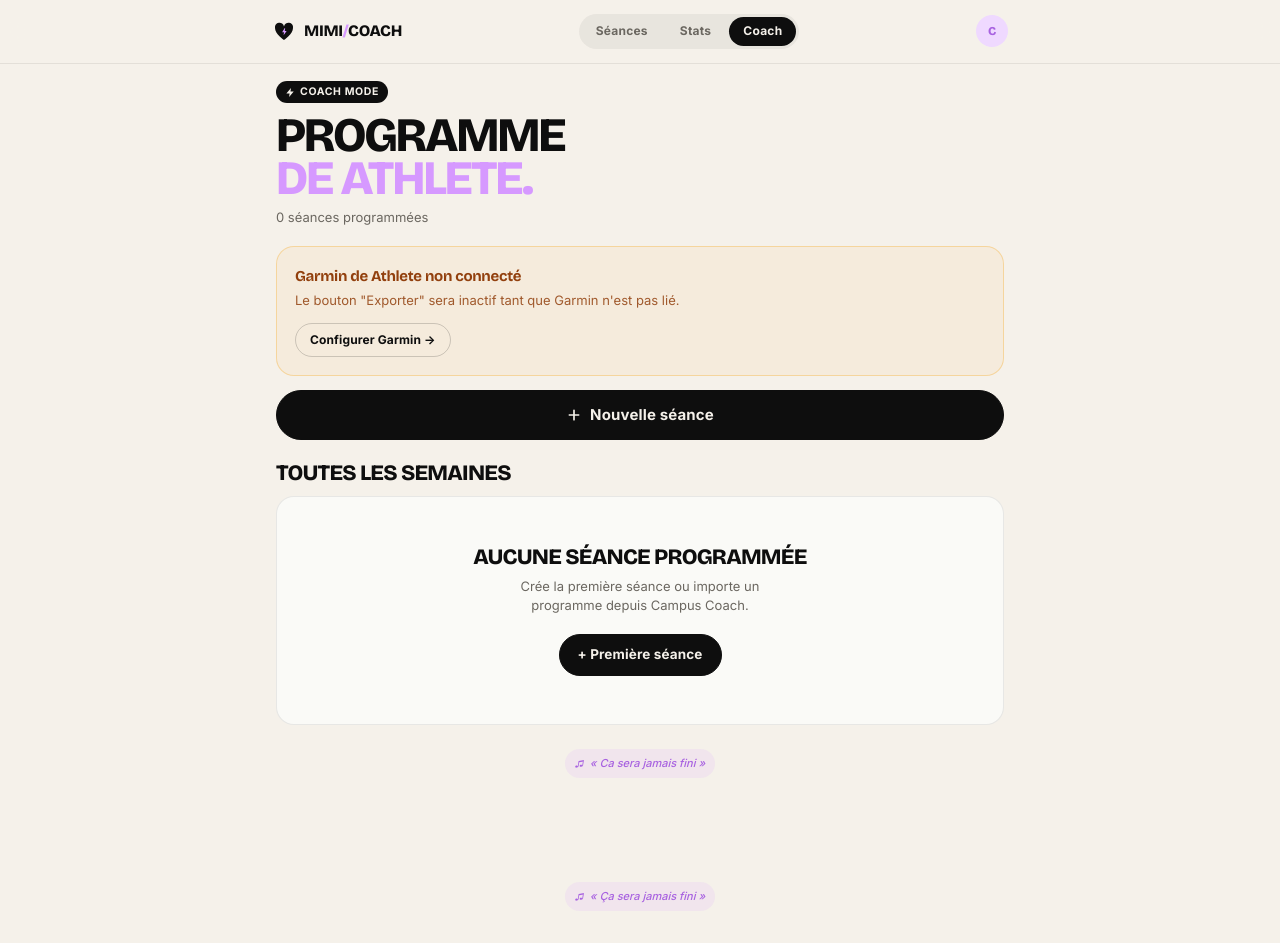
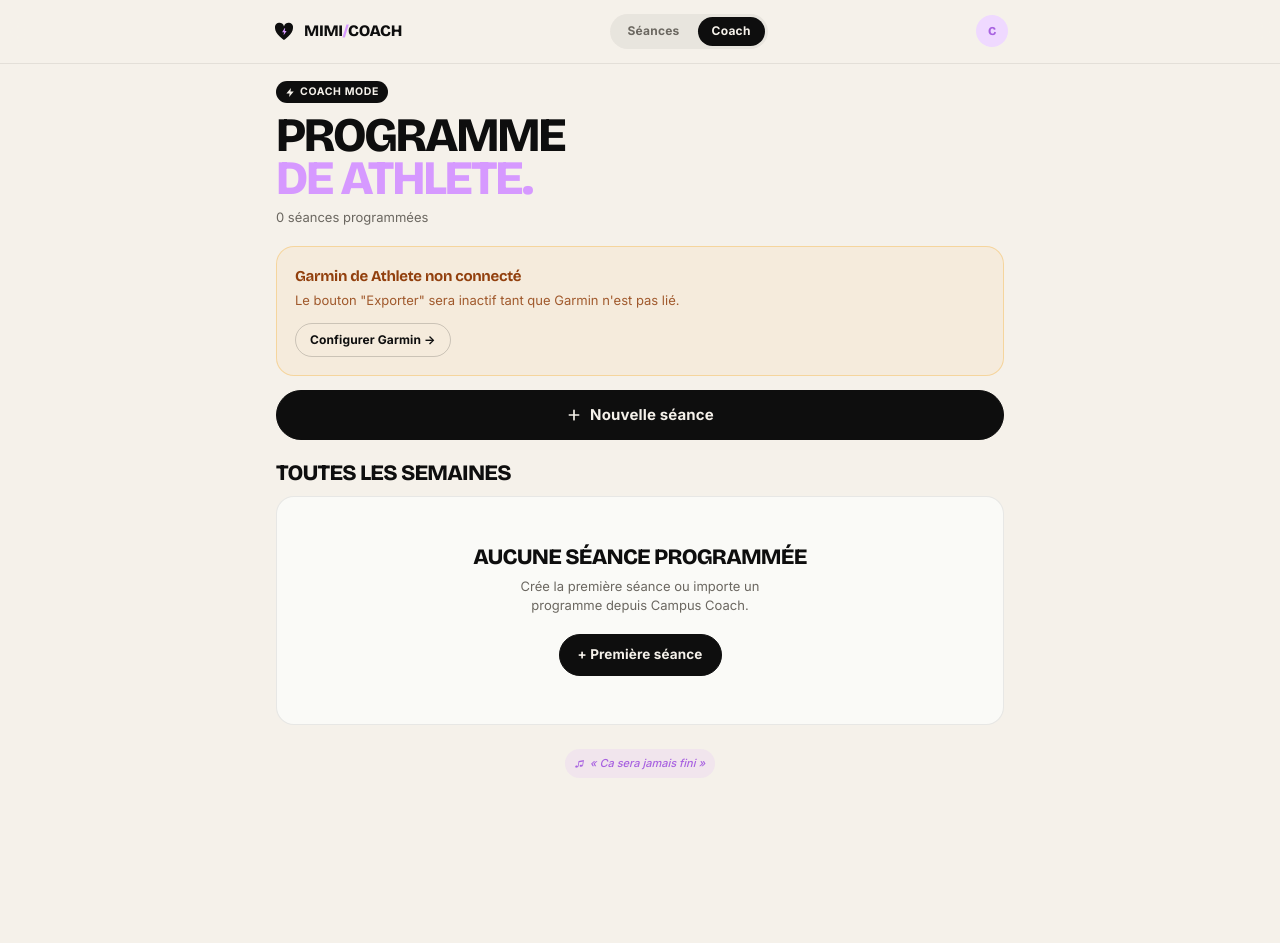
Before and after one commit to loptick-code/mimi-coach, a FastAPI app: page /admin in a window 1280 px wide. After the commit the page ends 770 px from the top, so only its background shows below. Run offline with FastAPI, Linux system fonts and the light colour scheme; the visitor is signed in with stand-in values (Sample User, id 1); some libraries are stand-ins or nearby versions.

Commit message:
Cache l'onglet Stats, donne acces Coach a tous, supprime le footer lyrics dupliques
- Nav : retire l'onglet Stats (route /stats redirige vers / de toute facon)
- Nav : retire la condition role==coach sur l'onglet Coach -> tous les
  athletes peuvent maintenant editer leur planning depuis /admin
  (require_coach laissait deja passer tous les users connectes)
- Footer : supprime le block footer de base.html qui dupliquait le
  lyric_tag deja present sur les pages week/session/etc.

Co-Authored-By: Claude Opus 4.7 (1M context) <noreply@anthropic.com>

```diff
--- a/app/templates/base.html
+++ b/app/templates/base.html
@@ -186,10 +186,7 @@
 
         <nav class="nav-tabs">
           <a href="/" class="nav-tab {% if request.url.path in ['/', ''] %}nav-tab-active{% endif %}">Séances</a>
-          <a href="/stats" class="nav-tab {% if request.url.path.startswith('/stats') %}nav-tab-active{% endif %}">Stats</a>
-          {% if user.role.value == 'coach' or user.role == 'coach' %}
           <a href="/admin" class="nav-tab {% if request.url.path.startswith('/admin') %}nav-tab-active{% endif %}">Coach</a>
-          {% endif %}
         </nav>
 
         <div class="relative" data-account-menu>
@@ -241,25 +238,5 @@
       {% block content %}{% endblock %}
     </main>
 
-    {% set _lyrics = [
-      "Elle m'dit que j'suis mimi",
-      "Moi, j't'aime à l'infini",
-      "Ça sera jamais fini",
-      "Y en a pas deux comme toi",
-      "On s'aime comme des fous",
-      "Amore mio, j'aime que toi",
-      "Crois-moi, y en a pas deux comme toi",
-      "Quand j'la vois, elle me remonte le moral",
-      "Nous deux ensemble, jusqu'à c'qu'on finisse là-haut",
-      "Faut qu'on passe des soirées sans penser",
-    ] %}
-    {% block footer %}
-    <footer class="max-w-3xl mx-auto px-4 pb-8 pt-2 text-center select-none">
-      <span class="lyric-tag">
-        <span style="font-size: 9px;">♫</span>
-        <span>« {{ _lyrics | random }} »</span>
-      </span>
-    </footer>
-    {% endblock %}
   </body>
 </html>
```
